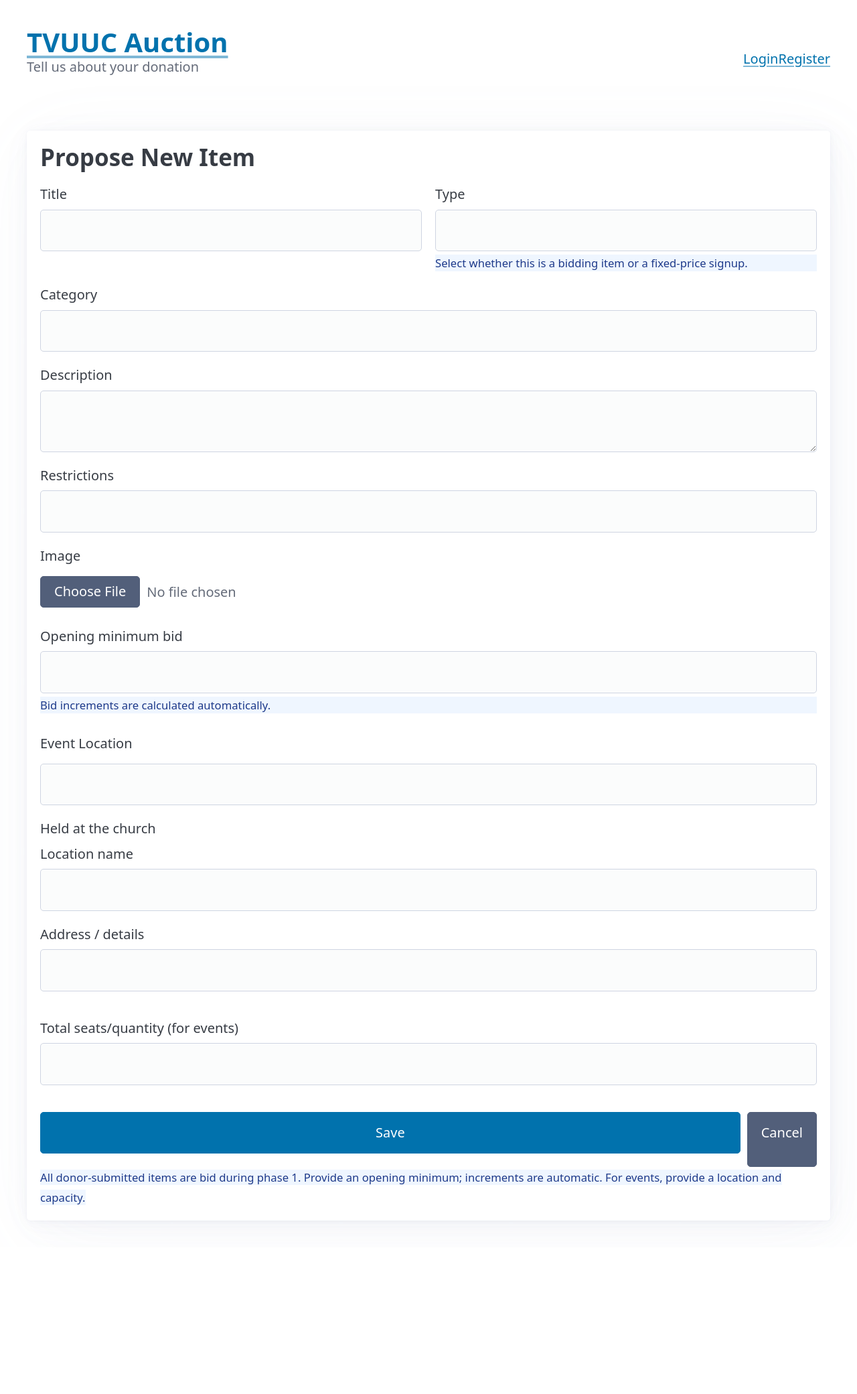
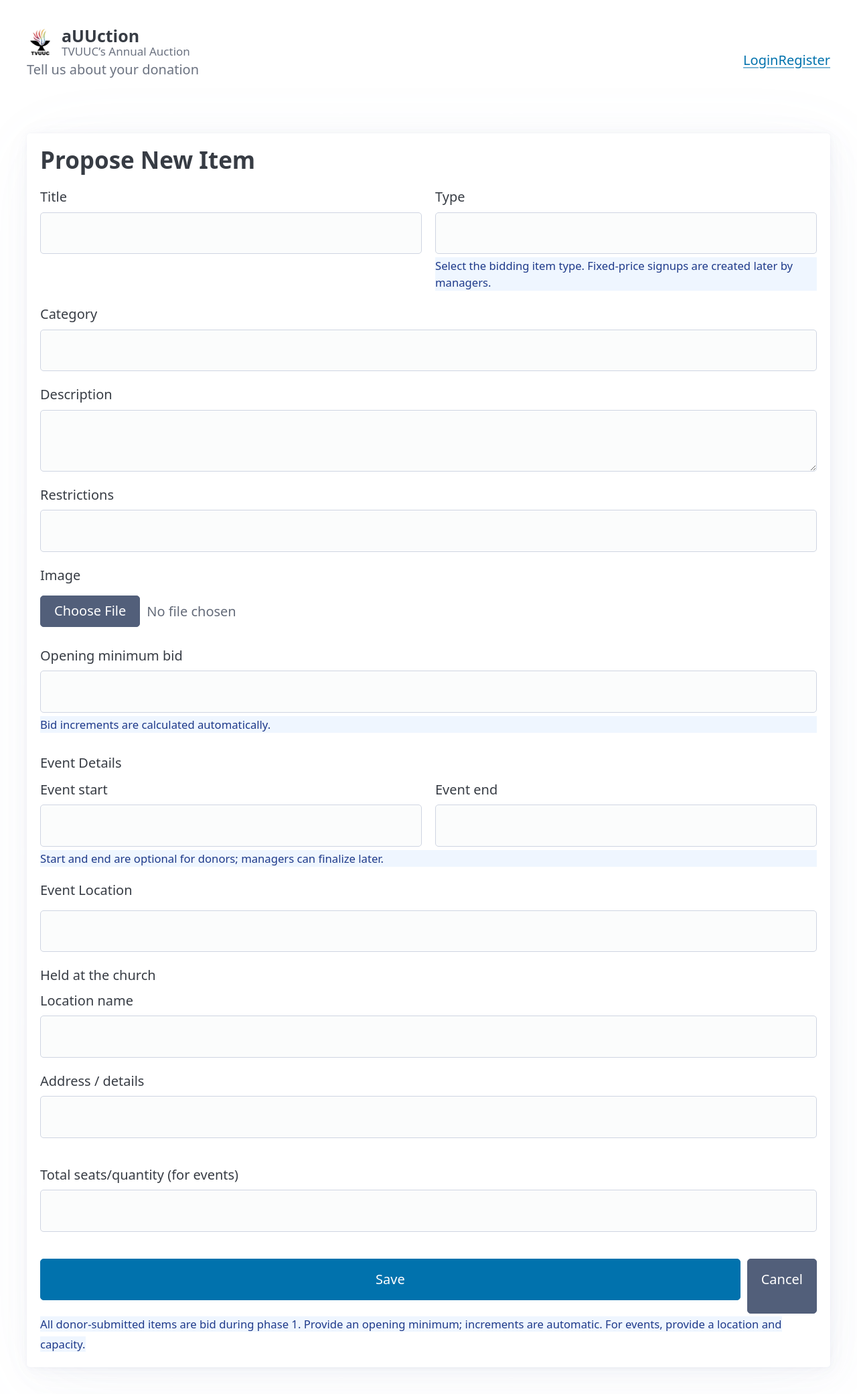
Before and after one commit to oryweaver/auuction, a Django app: template backend/templates/auctions/donor_item_form.html in a window 1280 px wide. Shown: the whole page at 67% size. Before the commit the page ends 1827 px from the top, so only its background shows below. Run offline with Django 3.2, Linux system fonts and the light colour scheme; the template is opened without the code that fills it, so the values that code supplies are empty, except form fields; tables that the repository leaves empty hold one stand-in row (values such as "Sample post"); form fields are guessed from the names that the template uses; some libraries are stand-ins or nearby versions.

Commit message:
8/26/2025 22:05

```diff
--- a/backend/auctions/models.py
+++ b/backend/auctions/models.py
@@ -79,6 +79,10 @@ class Item(models.Model):
     location_address = models.TextField(blank=True)
     image = models.ImageField(upload_to="items/", null=True, blank=True)
 
+    # Hosted event scheduling (optional for donors; managers can finalize later)
+    event_starts_at = models.DateTimeField(null=True, blank=True)
+    event_ends_at = models.DateTimeField(null=True, blank=True)
+
     opening_min_bid = models.DecimalField(max_digits=10, decimal_places=2, null=True, blank=True)
     bid_increment = models.DecimalField(max_digits=10, decimal_places=2, null=True, blank=True)
     buy_now_price = models.DecimalField(max_digits=10, decimal_places=2, null=True, blank=True)
--- a/backend/templates/auctions/base.html
+++ b/backend/templates/auctions/base.html
@@ -11,6 +11,13 @@
     .category { margin-top: 2rem; }
     .item-card { border: 1px solid #e5e7eb; padding: 1rem; border-radius: .5rem; }
     .topnav { display:flex; gap:1rem; align-items:center; justify-content:space-between; }
+    /* Brand */
+    .brand { display:flex; align-items:center; gap:.6rem; text-decoration:none; color:inherit; }
+    .brand-logo { width:40px; height:40px; object-fit:contain; }
+    .brand-text { line-height:1.1; }
+    .brand-title { font-weight:800; font-size:1.25rem; display:block; }
+    .brand-tagline { font-size:.85rem; color:#6b7280; display:block; }
+    .brand-wrap .brand-subtitle { margin:.15rem 0 0; color:#6b7280; font-size:.9rem; }
     .messages { margin: 1rem 0; }
     .messages .msg { padding:.5rem .75rem; border-radius:.25rem; margin-bottom:.5rem; }
     .msg-success { background:#ecfdf5; color:#065f46; }
@@ -86,11 +93,18 @@
   </style>
 </head>
 <body>
+  {% load static %}
   <header class="container">
     <div class="topnav">
-      <hgroup>
-        <h1><a href="/">TVUUC Auction</a></h1>
-        <p>{% block subtitle %}{% endblock %}</p>
+      <hgroup class="brand-wrap">
+        <a class="brand" href="/">
+          <img src="{% static 'auctions/brand-chalice.png' %}" alt="aUUction logo" class="brand-logo" loading="lazy" decoding="async" width="40" height="40" />
+          <span class="brand-text">
+            <span class="brand-title">aUUction</span>
+            <span class="brand-tagline">TVUUC’s Annual Auction</span>
+          </span>
+        </a>
+        <p class="brand-subtitle">{% block subtitle %}{% endblock %}</p>
       </hgroup>
       <nav>
         {% if request.user.is_authenticated %}
--- a/backend/templates/auctions/donor_item_form.html
+++ b/backend/templates/auctions/donor_item_form.html
@@ -18,7 +18,7 @@
       <div>
         <label for="id_type">Type</label>
         {{ form.type }}
-        <small id="type-help" class="msg-info">Select whether this is a bidding item or a fixed-price signup.</small>
+        <small id="type-help" class="msg-info">Select the bidding item type. Fixed-price signups are created later by managers.</small>
         {% if form.type.errors %}<small class="msg-error">{{ form.type.errors|striptags }}</small>{% endif %}
       </div>
     </div>
@@ -60,10 +60,37 @@
         {% if form.opening_min_bid.errors %}<small class="msg-error">{{ form.opening_min_bid.errors|striptags }}</small>{% endif %}
         <small class="msg-info">Bid increments are calculated automatically.</small>
       </div>
+      <div id="buy-now-fields" style="display:flex; flex-direction:column; gap:.25rem;">
+        <div style="display:flex; align-items:end; gap:.5rem; flex-wrap:wrap;">
+          <div style="display:flex; flex-direction:column;">
+            <label for="id_buy_now_price">Buy-It-Now price</label>
+            {{ form.buy_now_price }}
+          </div>
+        </div>
+        {% if form.buy_now_price.errors %}<small class="msg-error">{{ form.buy_now_price.errors|striptags }}</small>{% endif %}
+        <small class="msg-info">Defaults to the opening minimum bid if left blank.</small>
+        <label style="margin-top:.25rem;">
+          {{ form.enable_buy_now }} Offer Buy-It-Now option (if not sold durring bidding period)
+        </label>
+      </div>
     </div>
 
     <fieldset id="event-location" style="margin-top: .5rem;">
-      <legend>Event Location</legend>
+      <legend>Event Details</legend>
+      <div class="grid">
+        <div>
+          <label for="id_event_starts_at">Event start</label>
+          {{ form.event_starts_at }}
+          {% if form.event_starts_at.errors %}<small class="msg-error">{{ form.event_starts_at.errors|striptags }}</small>{% endif %}
+        </div>
+        <div>
+          <label for="id_event_ends_at">Event end</label>
+          {{ form.event_ends_at }}
+          {% if form.event_ends_at.errors %}<small class="msg-error">{{ form.event_ends_at.errors|striptags }}</small>{% endif %}
+        </div>
+      </div>
+      <small class="msg-info">Start and end are optional for donors; managers can finalize later.</small>
+      <legend style="margin-top:.5rem;">Event Location</legend>
       <label>
         {{ form.at_church }} Held at the church
       </label>
@@ -112,8 +139,23 @@
       var customLoc = byId('custom-location');
       if (customLoc) customLoc.style.display = (t === 'event' && atChurch && !atChurch.checked) ? '' : 'none';
     }
-    document.addEventListener('change', function(e){ if(e.target && (e.target.id === 'id_type' || e.target.id === 'id_at_church')){ updateVisibility(); }});
-    document.addEventListener('DOMContentLoaded', updateVisibility);
+    function updateBuyNowState(){
+      var typeSel = document.getElementById('id_type');
+      var bidding = typeSel && (typeSel.value === 'good' || typeSel.value === 'service' || typeSel.value === 'event');
+      var cb = document.getElementById('id_enable_buy_now');
+      var price = document.getElementById('id_buy_now_price');
+      var bnWrap = byId('buy-now-fields');
+      if (bnWrap) bnWrap.style.display = bidding ? '' : 'none';
+      if (price) price.disabled = !(cb && cb.checked && bidding);
+    }
+    document.addEventListener('change', function(e){
+      if(!e.target) return;
+      if(e.target.id === 'id_type' || e.target.id === 'id_at_church' || e.target.id === 'id_enable_buy_now'){
+        updateVisibility();
+        updateBuyNowState();
+      }
+    });
+    document.addEventListener('DOMContentLoaded', function(){ updateVisibility(); updateBuyNowState(); });
   })();
   </script>
 {% endblock %}
--- a/docker-compose.yml
+++ b/docker-compose.yml
@@ -23,7 +23,8 @@ services:
     volumes:
       - media:/app/media
       - static_assets:/app/staticfiles
-    command: gunicorn config.wsgi:application -b 0.0.0.0:8000 -w 4
+    entrypoint: ["/app/entrypoint.sh"]
+    command: ["gunicorn", "config.wsgi:application", "-b", "0.0.0.0:8000", "-w", "4"]
 
   worker:
     build:
```
Also changed, not shown: backend/auctions/forms.py (+81 -6 lines), backend/auctions/views.py (+17 -2 lines), backend/templates/auctions/catalog_list.html (+12 -0 lines), .github/workflows/ci.yml, backend/auctions/migrations/0006_item_image.py (added), backend/auctions/static/auctions/brand-chalice.png (added), 3 other files.
